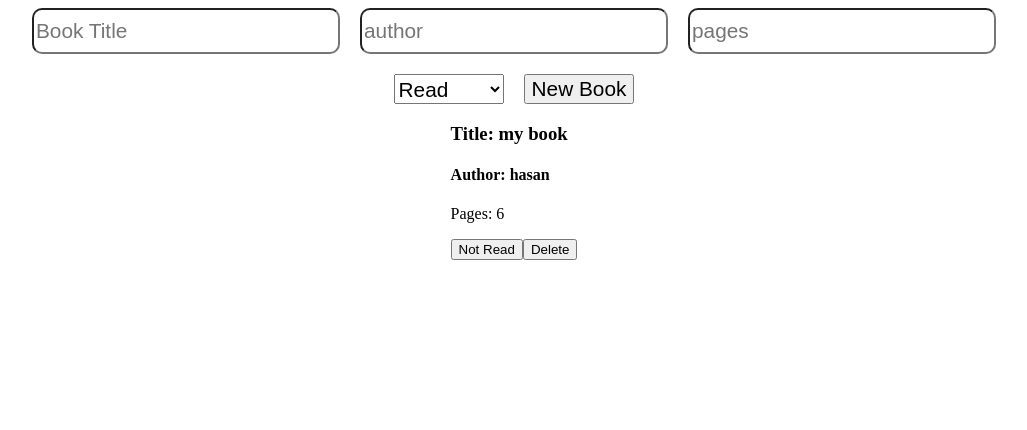
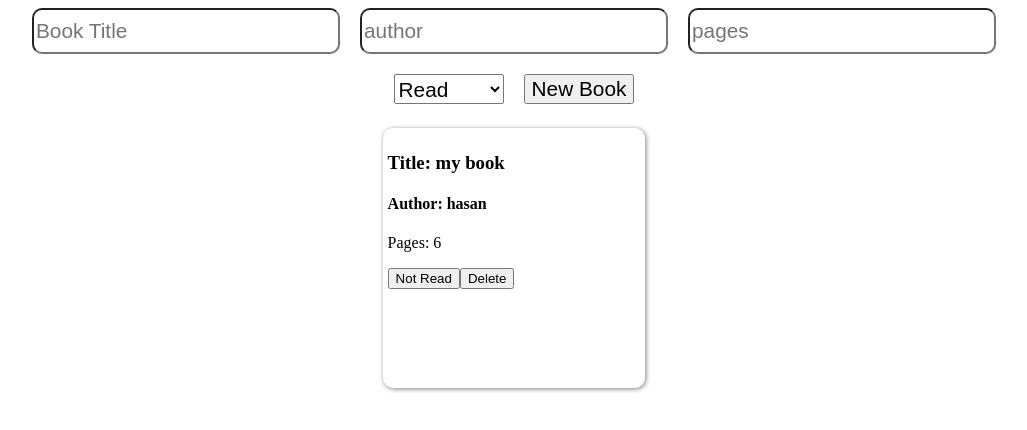
Before and after one commit to HasanMaaraj/Library, a plain HTML site: page index.html in a window 1280 px wide. Shown: the whole page, without its empty margins (126-1153 px from the left). Drawn offline with Linux system fonts and the light colour scheme.

Commit message:
Style the library section

```diff
--- a/style.css
+++ b/style.css
@@ -30,3 +30,21 @@ input {
 form>button {
     padding: 5px;
 }
+
+#library {
+    margin: 24px;
+    width: 100%;
+    display: grid;
+    justify-items: center;
+    justify-content: center;
+    gap: 20px;
+    grid-template-columns: repeat(auto-fit, minmax(250px, 20%));
+}
+
+.book-card {
+    height: 250px;
+    width: 100%;
+    border-radius: 10px;
+    padding: 5px;
+    box-shadow: 1px 1px 5px grey;
+}
```
